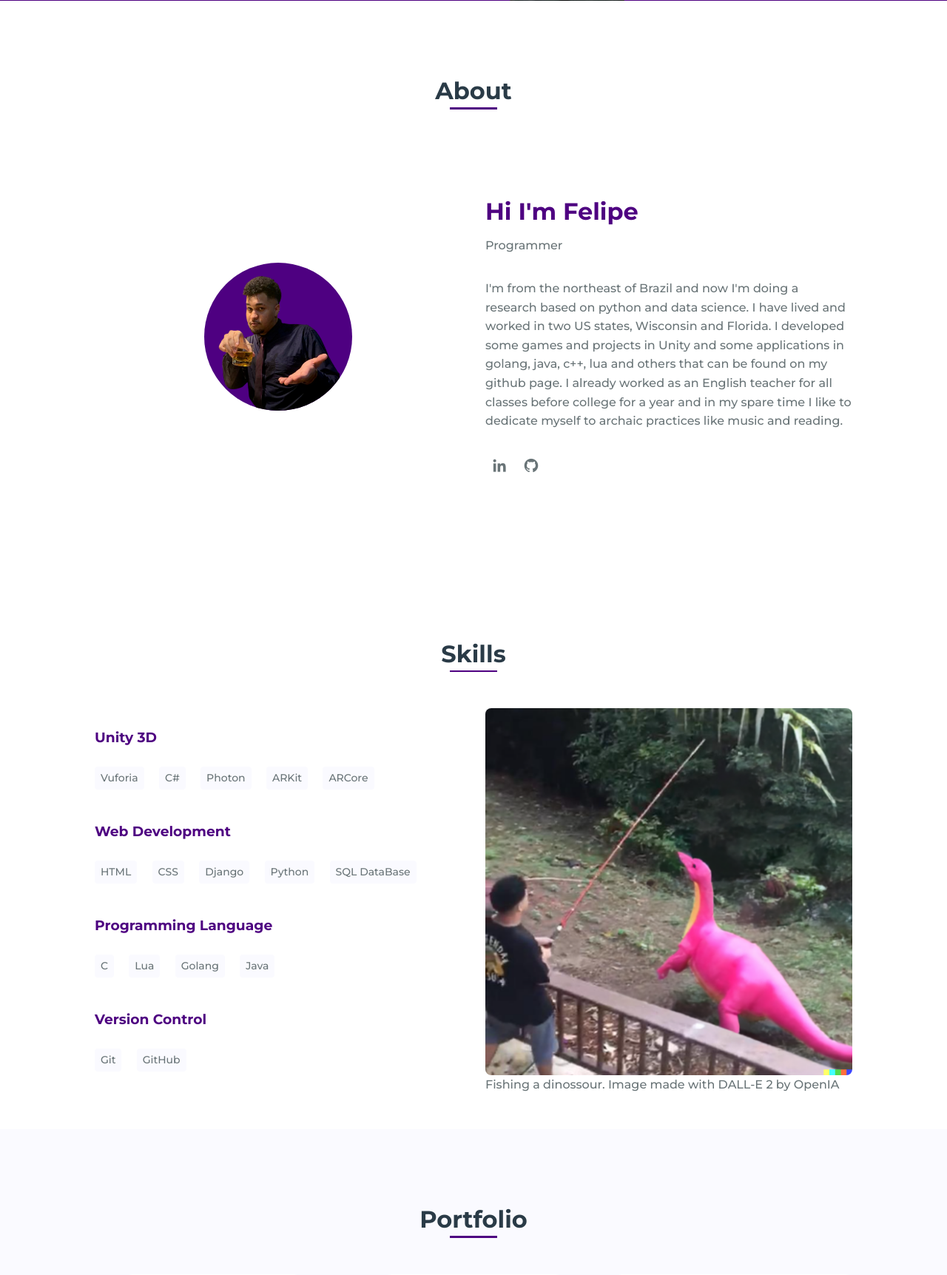
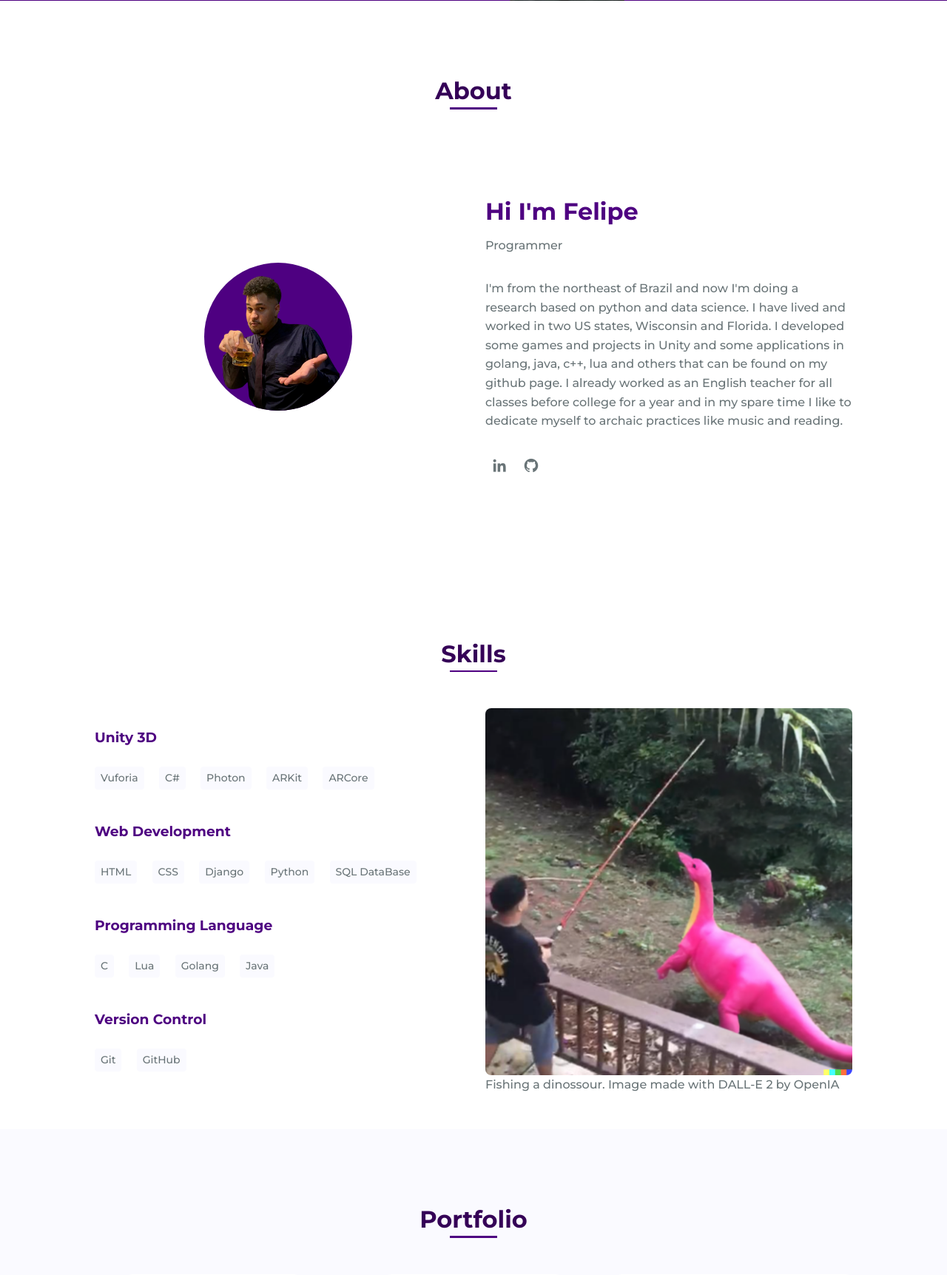
Before and after one commit to felipersteles/PortfolioDjangoFelipeTeles, a Django app: page / in a window 1280 px wide. Shown: the part 639-2362 px from the top of the page at 74% size. Run offline with Django 4.2, Linux system fonts and the light colour scheme; data comes from the database, SQL or seed files in the repository; parts of the project's set-up code (start-up, migrations or seed data) failed here and were passed over.

Commit message:
scrool correction

```diff
--- a/static/assets/css/styles.css
+++ b/static/assets/css/styles.css
@@ -11,7 +11,7 @@
 :root{
     --first-color: #4e0081;
     --white-color: #FAFAFF;
-    --dark-color: #2A3B47;
+    --dark-color: #350157;
     --text-color: #697477;
 }
 
--- a/static/assets/sass/styles.scss
+++ b/static/assets/sass/styles.scss
@@ -10,7 +10,7 @@
 :root{
     --first-color: #4e0081;
     --white-color: #FAFAFF;
-    --dark-color: #2a3b47;
+    --dark-color: #350157;
     --text-color: #697477;
 }
 /*===== Fuente y tipografia =====*/
```
